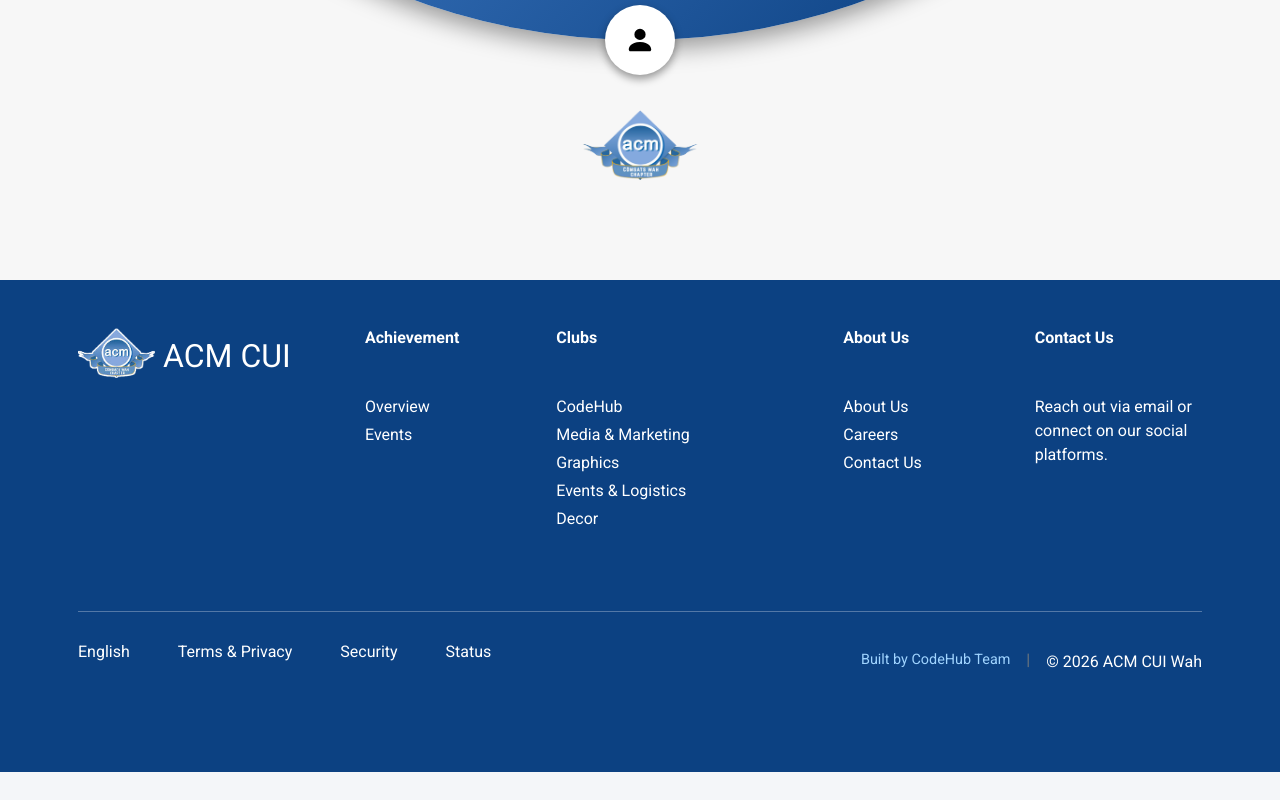
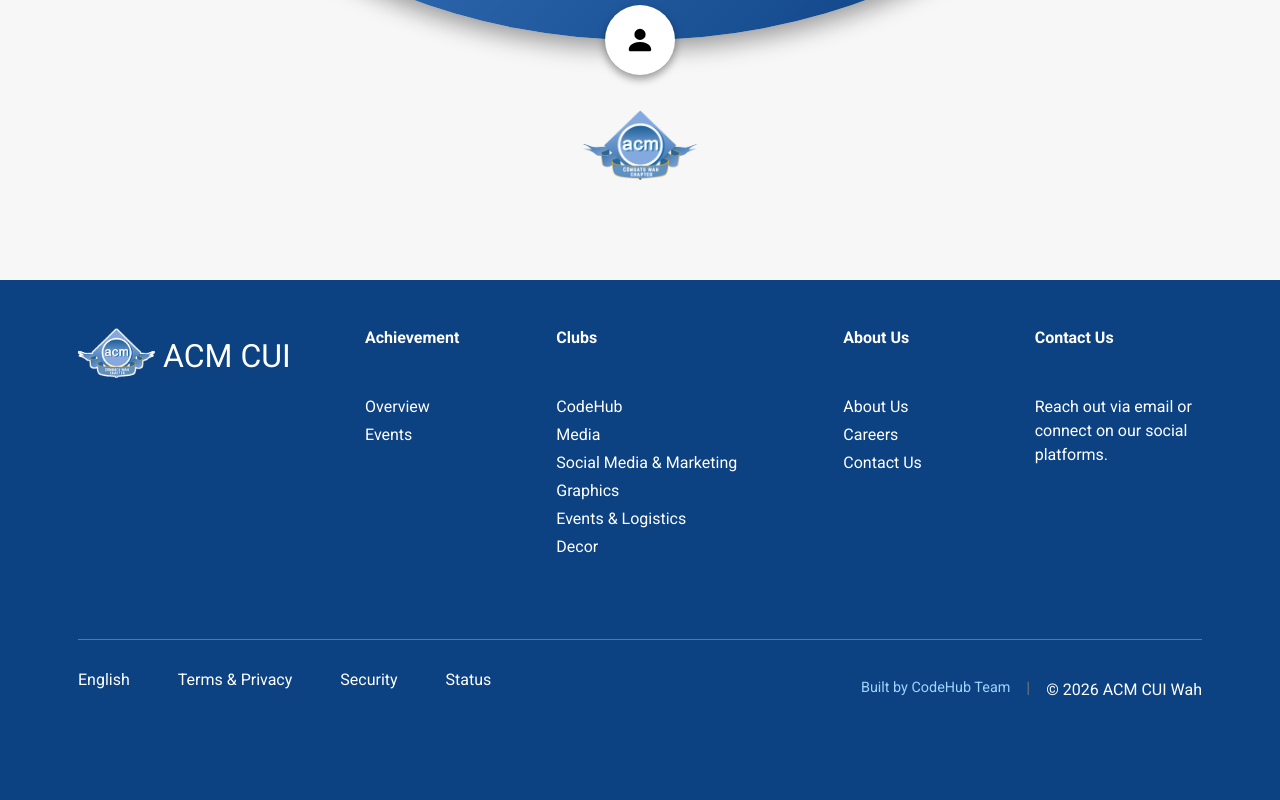
Before and after one commit to ACM-CUI-Wah/ACM-CUI-Web, a React (Vite) app in the folder frontend/: page /login in a window 1280 px wide. Shown: the part 512-1312 px from the top of the page. Before the commit the page ends 1284 px from the top, so only its background shows below. Built offline with nearby package versions, Linux system fonts and the light colour scheme; no server answers; a web font is replaced by a local one.

Commit message:
Refactor Footer component layout and links
Updated footer component with new links and improved structure.

```diff
--- a/frontend/src/components/Footer/Footer.jsx
+++ b/frontend/src/components/Footer/Footer.jsx
@@ -32,7 +32,8 @@
             <h5 className="fw-bold mb-5">Clubs</h5>
             <ul className="list-unstyled">
               <li><Link to="/teams">CodeHub</Link></li>
-              <li><Link to="/teams">Media & Marketing</Link></li>
+              <li><Link to="/teams">Media</Link></li>
+              <li><Link to="/teams">Social Media & Marketing</Link></li>
               <li><Link to="/teams">Graphics</Link></li>
               <li><Link to="/teams">Events & Logistics</Link></li>
               <li><Link to="/teams">Decor</Link></li>
```
